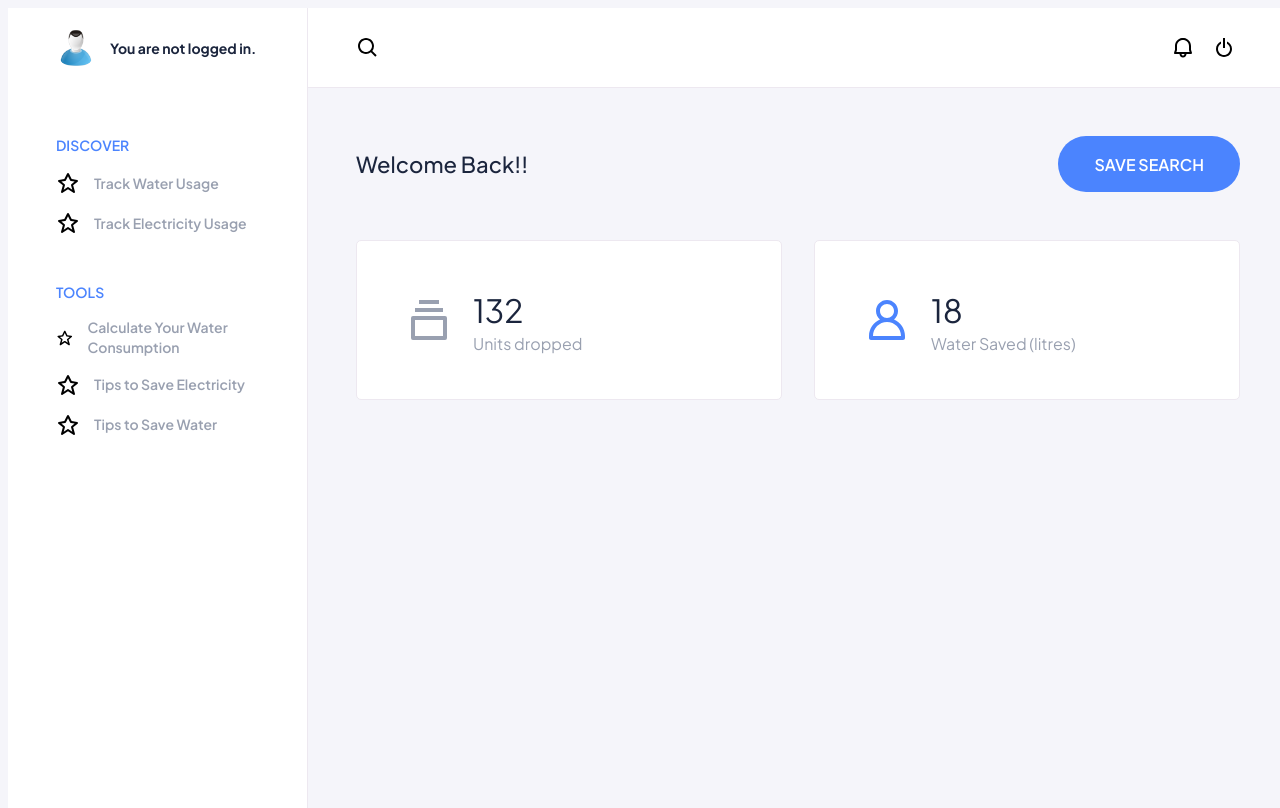
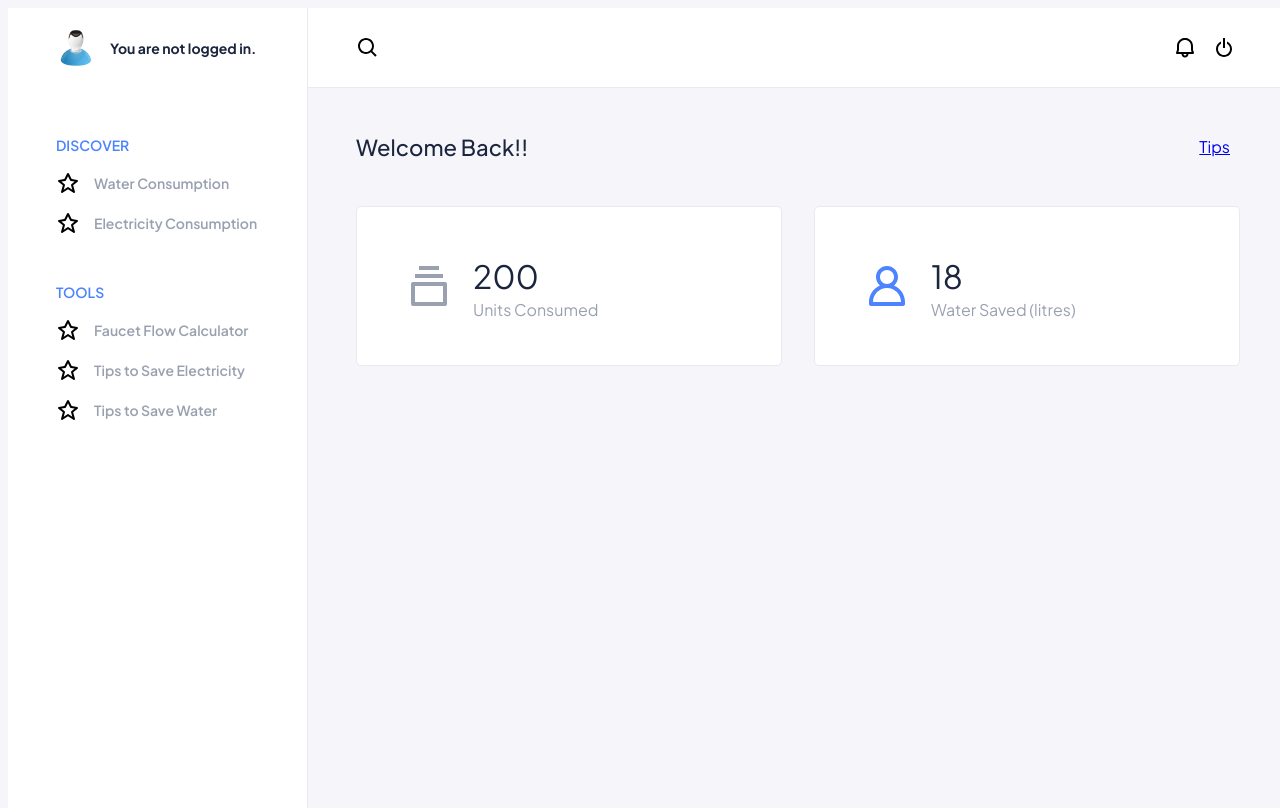
Before and after one commit to SarthakVitmal/Electricity-and-Water-Consumption-Tracking-Portal, a PHP site: page /dashboard.php in a window 1280 px wide. Run offline with PHP 8.4, Linux system fonts and the light colour scheme.

Commit message:
Update dashboard.php

```diff
--- a/dashboard.php
+++ b/dashboard.php
@@ -25,26 +25,24 @@
                 </label>
             </div>
 
-            <div class="user-actions">
+            <div class="user-actions" style="display:flex;cursor:">
                 <button>
                     <svg xmlns="http://www.w3.org/2000/svg" width="24" height="24" viewBox="0 0 24 24"><path d="M13.094 2.085l-1.013-.082a1.082 1.082 0 0 0-.161 0l-1.063.087C6.948 2.652 4 6.053 4 10v3.838l-.948 2.846A1 1 0 0 0 4 18h4.5c0 1.93 1.57 3.5 3.5 3.5s3.5-1.57 3.5-3.5H20a1 1 0 0 0 .889-1.495L20 13.838V10c0-3.94-2.942-7.34-6.906-7.915zM12 19.5c-.841 0-1.5-.659-1.5-1.5h3c0 .841-.659 1.5-1.5 1.5zM5.388 16l.561-1.684A1.03 1.03 0 0 0 6 14v-4c0-2.959 2.211-5.509 5.08-5.923l.921-.074.868.068C15.794 4.497 18 7.046 18 10v4c0 .107.018.214.052.316l.56 1.684H5.388z"/></svg>
                 </button>
-                <button>
+                <form action="logout.php" method="post">
+                <button type="submit" name="logout">
                     <svg xmlns="http://www.w3.org/2000/svg" width="24" height="24" viewBox="0 0 24 24"><path d="M12 21c4.411 0 8-3.589 8-8 0-3.35-2.072-6.221-5-7.411v2.223A6 6 0 0 1 18 13c0 3.309-2.691 6-6 6s-6-2.691-6-6a5.999 5.999 0 0 1 3-5.188V5.589C6.072 6.779 4 9.65 4 13c0 4.411 3.589 8 8 8z"/><path d="M11 2h2v10h-2z"/></svg>
                 </button>
+                <form>
             </div>
         </aside>
-        <?php
-// Assuming $username is set dynamically somewhere in your PHP code
-$username = "Amanda King";
-?>
         <header class="menu-wrap">
             <figure class="user">
                 <div class="user-avatar">
                     <img src="./assets/image/userprofile.png" alt="user profile">
                 </div>
                 <figcaption>
-                    <?php
+                <?php
             session_start();
 
             if(isset($_SESSION['uname'])) {
@@ -82,14 +80,14 @@ $username = "Amanda King";
                         <li>
                             <a href="waterform.php">
                                 <svg xmlns="http://www.w3.org/2000/svg" width="24" height="24" viewBox="0 0 24 24"><path d="M6.855 14.365l-1.817 6.36a1.001 1.001 0 0 0 1.517 1.106L12 18.202l5.445 3.63a1 1 0 0 0 1.517-1.106l-1.817-6.36 4.48-3.584a1.001 1.001 0 0 0-.461-1.767l-5.497-.916-2.772-5.545c-.34-.678-1.449-.678-1.789 0L8.333 8.098l-5.497.916a1 1 0 0 0-.461 1.767l4.48 3.584zm2.309-4.379c.315-.053.587-.253.73-.539L12 5.236l2.105 4.211c.144.286.415.486.73.539l3.79.632-3.251 2.601a1.003 1.003 0 0 0-.337 1.056l1.253 4.385-3.736-2.491a1 1 0 0 0-1.109-.001l-3.736 2.491 1.253-4.385a1.002 1.002 0 0 0-.337-1.056l-3.251-2.601 3.79-.631z"/></svg>
-                                Track Water Usage
+                                Water Consumption
                             </a>
                         </li>
 
                         <li>
                             <a href="electricityForm.html">
                                 <svg xmlns="http://www.w3.org/2000/svg" width="24" height="24" viewBox="0 0 24 24"><path d="M6.855 14.365l-1.817 6.36a1.001 1.001 0 0 0 1.517 1.106L12 18.202l5.445 3.63a1 1 0 0 0 1.517-1.106l-1.817-6.36 4.48-3.584a1.001 1.001 0 0 0-.461-1.767l-5.497-.916-2.772-5.545c-.34-.678-1.449-.678-1.789 0L8.333 8.098l-5.497.916a1 1 0 0 0-.461 1.767l4.48 3.584zm2.309-4.379c.315-.053.587-.253.73-.539L12 5.236l2.105 4.211c.144.286.415.486.73.539l3.79.632-3.251 2.601a1.003 1.003 0 0 0-.337 1.056l1.253 4.385-3.736-2.491a1 1 0 0 0-1.109-.001l-3.736 2.491 1.253-4.385a1.002 1.002 0 0 0-.337-1.056l-3.251-2.601 3.79-.631z"/></svg>
-                                Track Electricity Usage
+                                Electricity Consumption
                             </a>
                         </li>
                     </ul>
@@ -102,7 +100,7 @@ $username = "Amanda King";
                         <li>
                             <a href="drip_calc.html">
                                 <svg xmlns="http://www.w3.org/2000/svg" width="24" height="24" viewBox="0 0 24 24"><path d="M6.855 14.365l-1.817 6.36a1.001 1.001 0 0 0 1.517 1.106L12 18.202l5.445 3.63a1 1 0 0 0 1.517-1.106l-1.817-6.36 4.48-3.584a1.001 1.001 0 0 0-.461-1.767l-5.497-.916-2.772-5.545c-.34-.678-1.449-.678-1.789 0L8.333 8.098l-5.497.916a1 1 0 0 0-.461 1.767l4.48 3.584zm2.309-4.379c.315-.053.587-.253.73-.539L12 5.236l2.105 4.211c.144.286.415.486.73.539l3.79.632-3.251 2.601a1.003 1.003 0 0 0-.337 1.056l1.253 4.385-3.736-2.491a1 1 0 0 0-1.109-.001l-3.736 2.491 1.253-4.385a1.002 1.002 0 0 0-.337-1.056l-3.251-2.601 3.79-.631z"/></svg>
-                                Calculate Your Water Consumption
+                                Faucet Flow Calculator
                             </a>
                         </li>
 
@@ -130,9 +128,9 @@ $username = "Amanda King";
                 <h1>Welcome Back!!</h1>
 
                 <div class="action">
-                    <button>
-                        Save search
-                    </button>
+                <a href="tips.php" style="padding:10px;width:200px">
+                        Tips
+                </a>
                 </div>
             </header>
 
@@ -144,8 +142,39 @@ $username = "Amanda King";
                         </div>
 
                         <div class="box-content">
-                            <span class="big">132</span>
-                            Units dropped
+                            <span class="big"></span>
+                            <?php
+                        session_start();
+
+                        if(isset($_SESSION['units_consumped'])) {
+                            $units_consumped = $_SESSION['units_consumped'];
+                        } else {
+                            if (isset($_SESSION['email'])) {
+                                include 'db.php';
+                                $email = $_SESSION['email'];
+
+                                $query = $con->prepare("SELECT units_consumped FROM user_electricityform_credentials WHERE email = ?");
+                                $query->bind_param("s", $email);
+                                $query->execute();
+                                $result = $query->get_result();
+
+                                if ($result->num_rows > 0) {
+                                    $row = $result->fetch_assoc();
+                                    $units_consumped = $row['units_consumped'];
+                                    $_SESSION['units_consumped'] = $units_consumped;
+                                } else {
+                                    $units_consumped = "Data not found.";
+                                }
+
+                                $query->close();
+                                $con->close();
+                            } else {
+                                $units_consumped = "You are not logged in.";
+                            }
+                        }
+                        ?>
+
+                           <span class="big"> 200 </span>Units Consumed
                         </div>
                     </div>
 
```
